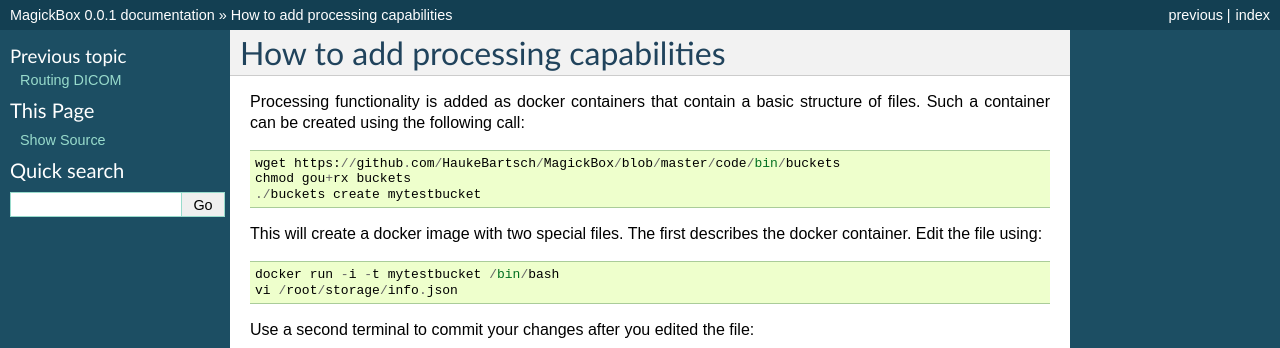
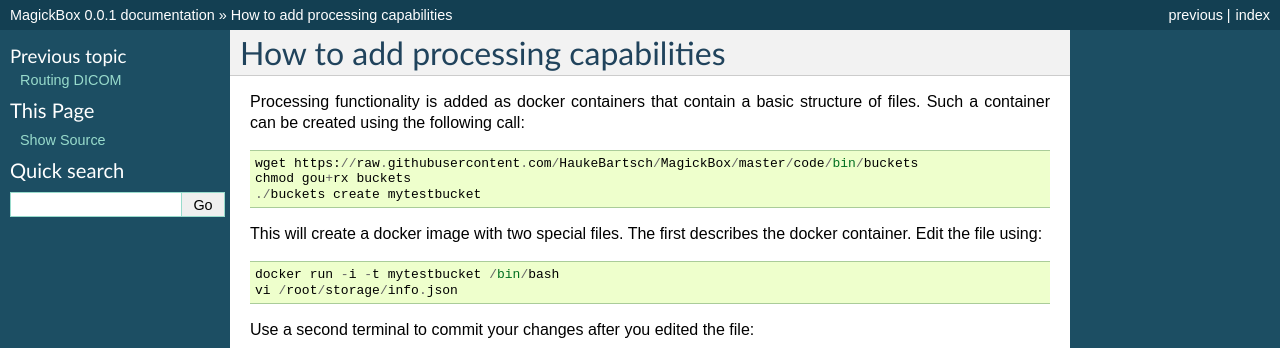
Before and after one commit to HaukeBartsch/MagickBox, a Sphinx documentation site: the page built from code/documentation/docs/source/BucketAPI.rst, in a window 1280 px wide. Shown: the top 348 px of the page. Built offline with Sphinx 7.4.7, drawn with Linux system fonts in a browser that asks for light colours; some of the changed lines change nothing that is shown.

Commit message:
fix path to raw file

```diff
--- a/code/documentation/docs/source/BucketAPI.rst
+++ b/code/documentation/docs/source/BucketAPI.rst
@@ -6,7 +6,7 @@
 
 Processing functionality is added as docker containers that contain a basic structure of files. Such a container can be created using the following call::
 
- wget https://github.com/HaukeBartsch/MagickBox/blob/master/code/bin/buckets
+ wget https://raw.githubusercontent.com/HaukeBartsch/MagickBox/master/code/bin/buckets
  chmod gou+rx buckets
  ./buckets create mytestbucket
 
```
